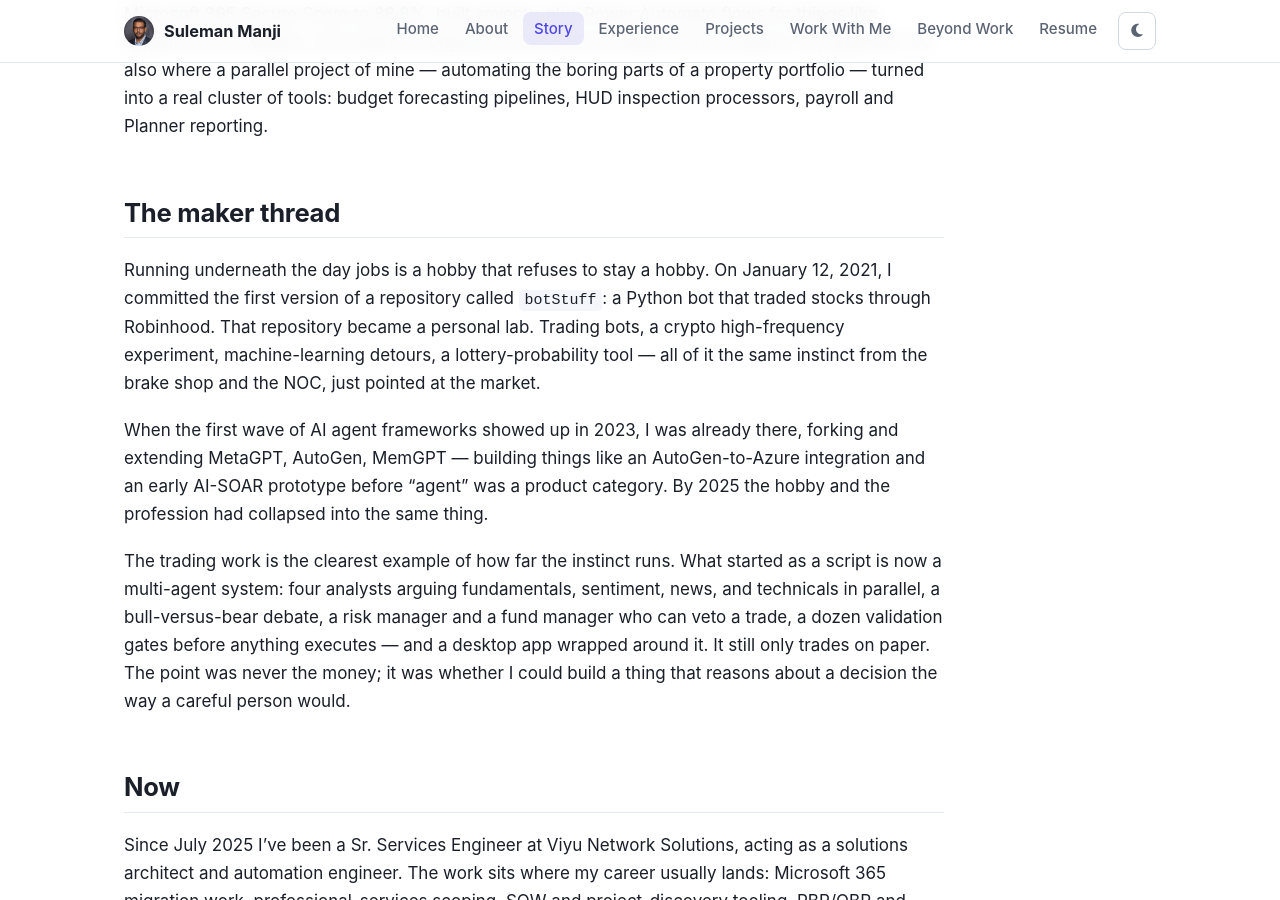
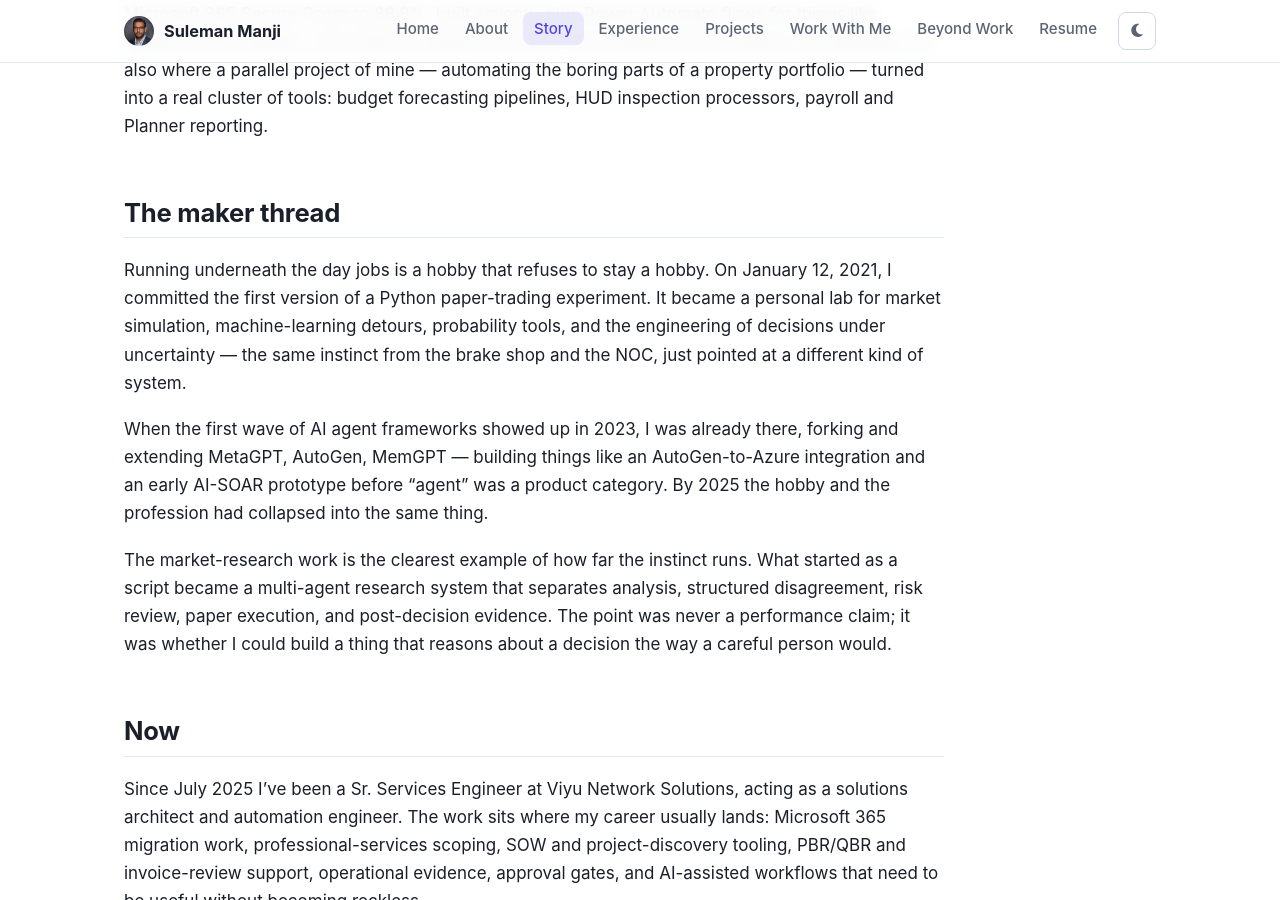
Before and after one commit to ssmanji89/sulemanji-port, a Jekyll site: the page built from story.md, in a window 1280 px wide and 900 px high, scrolled down 2496 px. Built offline with Jekyll 4.4.1, drawn with Linux system fonts in a browser that asks for light colours.

Commit message:
Generalize private market-research details

```diff
--- a/story.md
+++ b/story.md
@@ -44,11 +44,11 @@ Then ZG Companies, a real-estate group, where the work turned operational and br
 
 ## The maker thread
 
-Running underneath the day jobs is a hobby that refuses to stay a hobby. On January 12, 2021, I committed the first version of a repository called `botStuff`: a Python bot that traded stocks through Robinhood. That repository became a personal lab. Trading bots, a crypto high-frequency experiment, machine-learning detours, a lottery-probability tool — all of it the same instinct from the brake shop and the NOC, just pointed at the market.
+Running underneath the day jobs is a hobby that refuses to stay a hobby. On January 12, 2021, I committed the first version of a Python paper-trading experiment. It became a personal lab for market simulation, machine-learning detours, probability tools, and the engineering of decisions under uncertainty — the same instinct from the brake shop and the NOC, just pointed at a different kind of system.
 
 When the first wave of AI agent frameworks showed up in 2023, I was already there, forking and extending MetaGPT, AutoGen, MemGPT — building things like an AutoGen-to-Azure integration and an early AI-SOAR prototype before "agent" was a product category. By 2025 the hobby and the profession had collapsed into the same thing.
 
-The trading work is the clearest example of how far the instinct runs. What started as a script is now a multi-agent system: four analysts arguing fundamentals, sentiment, news, and technicals in parallel, a bull-versus-bear debate, a risk manager and a fund manager who can veto a trade, a dozen validation gates before anything executes — and a desktop app wrapped around it. It still only trades on paper. The point was never the money; it was whether I could build a thing that reasons about a decision the way a careful person would.
+The market-research work is the clearest example of how far the instinct runs. What started as a script became a multi-agent research system that separates analysis, structured disagreement, risk review, paper execution, and post-decision evidence. The point was never a performance claim; it was whether I could build a thing that reasons about a decision the way a careful person would.
 
 ## Now
 
```
